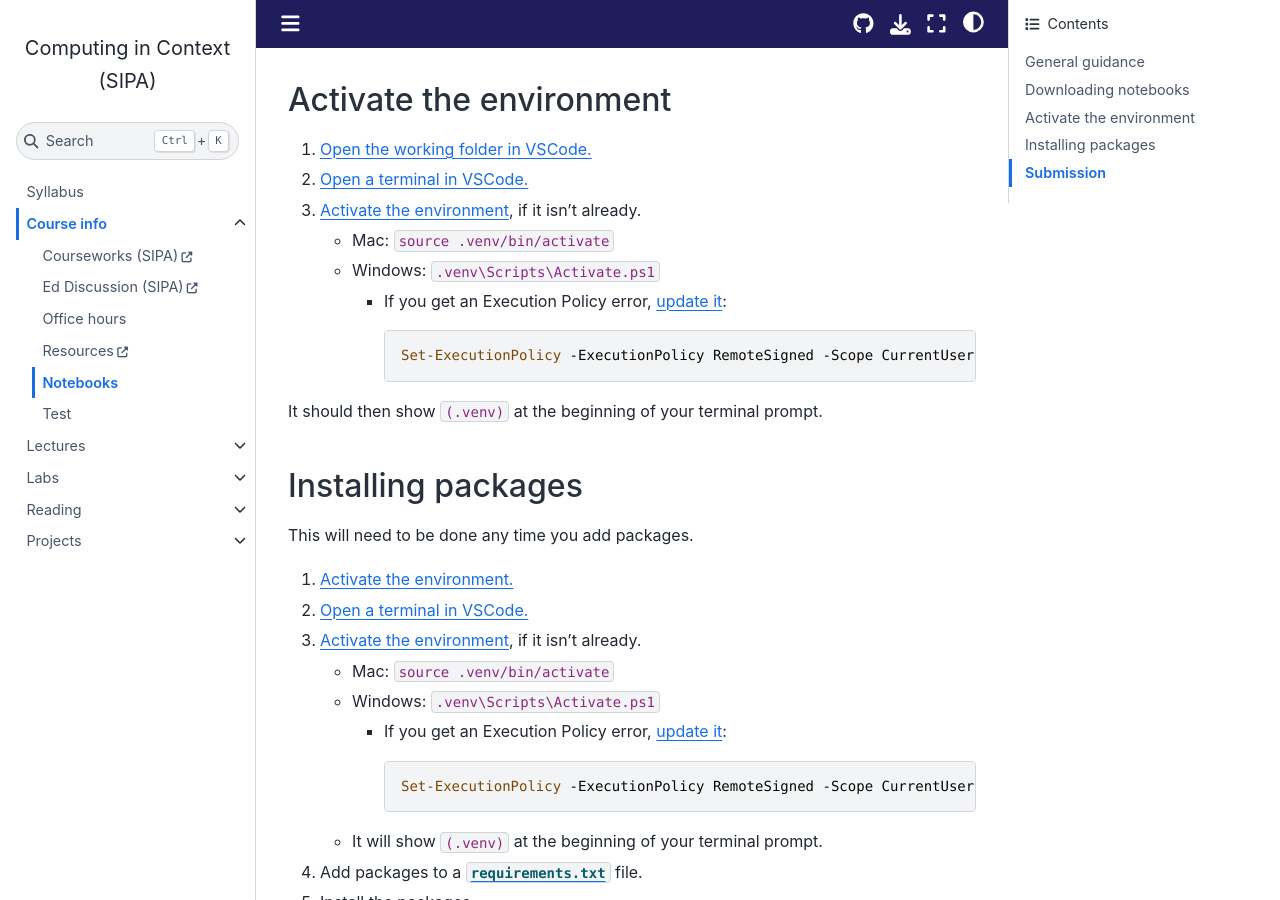
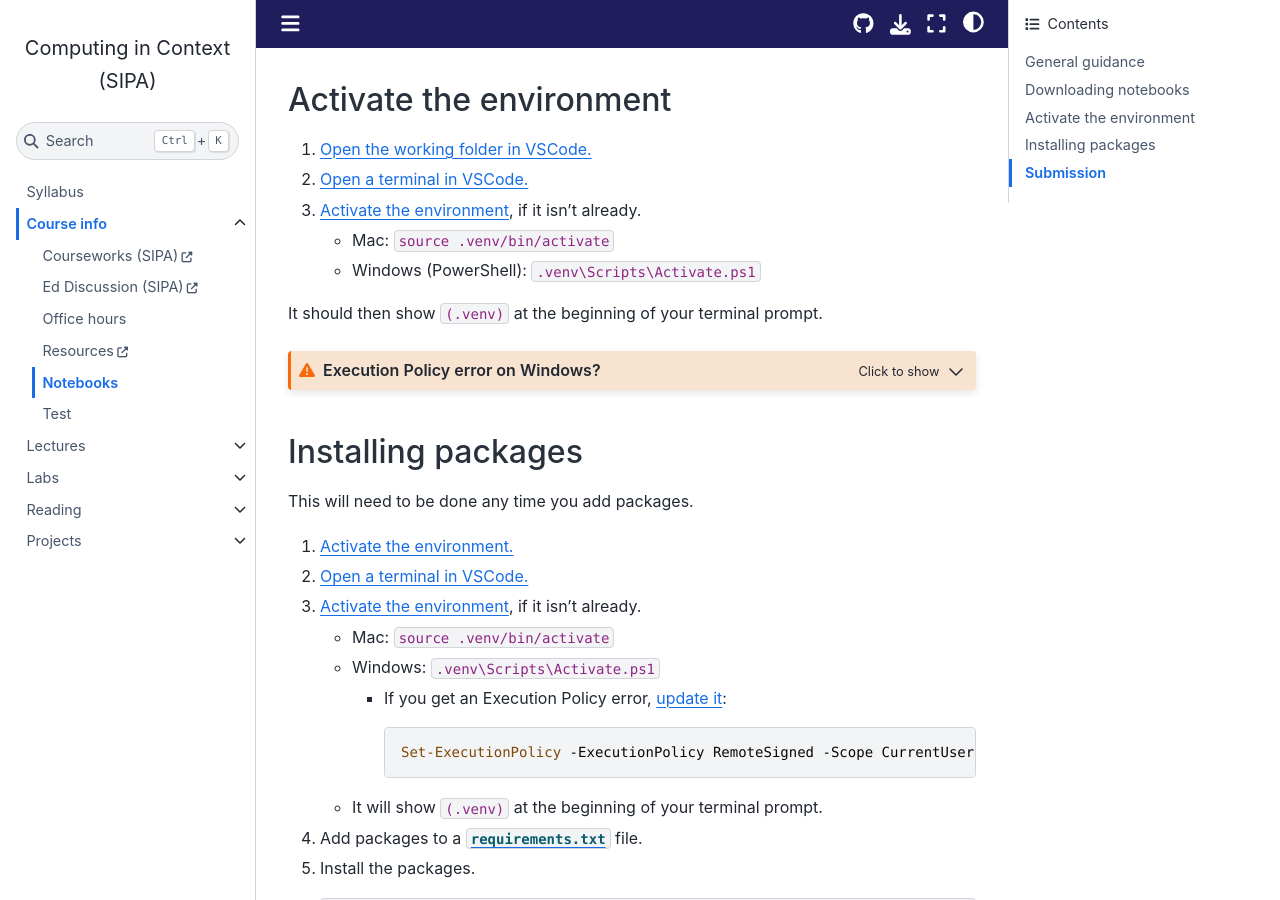
Before and after one commit to afeld/computing-in-context, a Jupyter Book: the page built from notebooks.md, in a window 1280 px wide and 900 px high, scrolled down 991 px. Built offline with Jupyter Book 1.0.4 settings and Sphinx 7.4.7 and the Sphinx Book theme 1.1.4, drawn with Linux system fonts in a browser that asks for light colours; pages that are not in the unit, such as notebooks, are missing from menus; comment, search, counter and statistics services are not loaded.

Commit message:
move Execution Policy information to an admonition

`````diff
--- a/notebooks.md
+++ b/notebooks.md
@@ -34,15 +34,18 @@ Images will be broken in downloaded notebooks.
 1. [Activate the environment](https://docs.python.org/3/library/venv.html#how-venvs-work), if it isn't already.
 
    - Mac: `source .venv/bin/activate`
-   - Windows: `.venv\Scripts\Activate.ps1`
-
-     - If you get an Execution Policy error, [update it](https://learn.microsoft.com/en-us/powershell/module/microsoft.powershell.core/about/about_execution_policies?#change-the-execution-policy):
-
-       ```powershell
-       Set-ExecutionPolicy -ExecutionPolicy RemoteSigned -Scope CurrentUser
-       ```
+   - Windows (PowerShell): `.venv\Scripts\Activate.ps1`
 
 It should then show `(.venv)` at the beginning of your terminal prompt.
+
+````{admonition} Execution Policy error on Windows?
+:class: warning, dropdown
+[Update the Policy:](https://learn.microsoft.com/en-us/powershell/module/microsoft.powershell.core/about/about_execution_policies?#change-the-execution-policy)
+
+```powershell
+Set-ExecutionPolicy -ExecutionPolicy RemoteSigned -Scope CurrentUser
+```
+````
 
 ## Installing packages
 
`````
